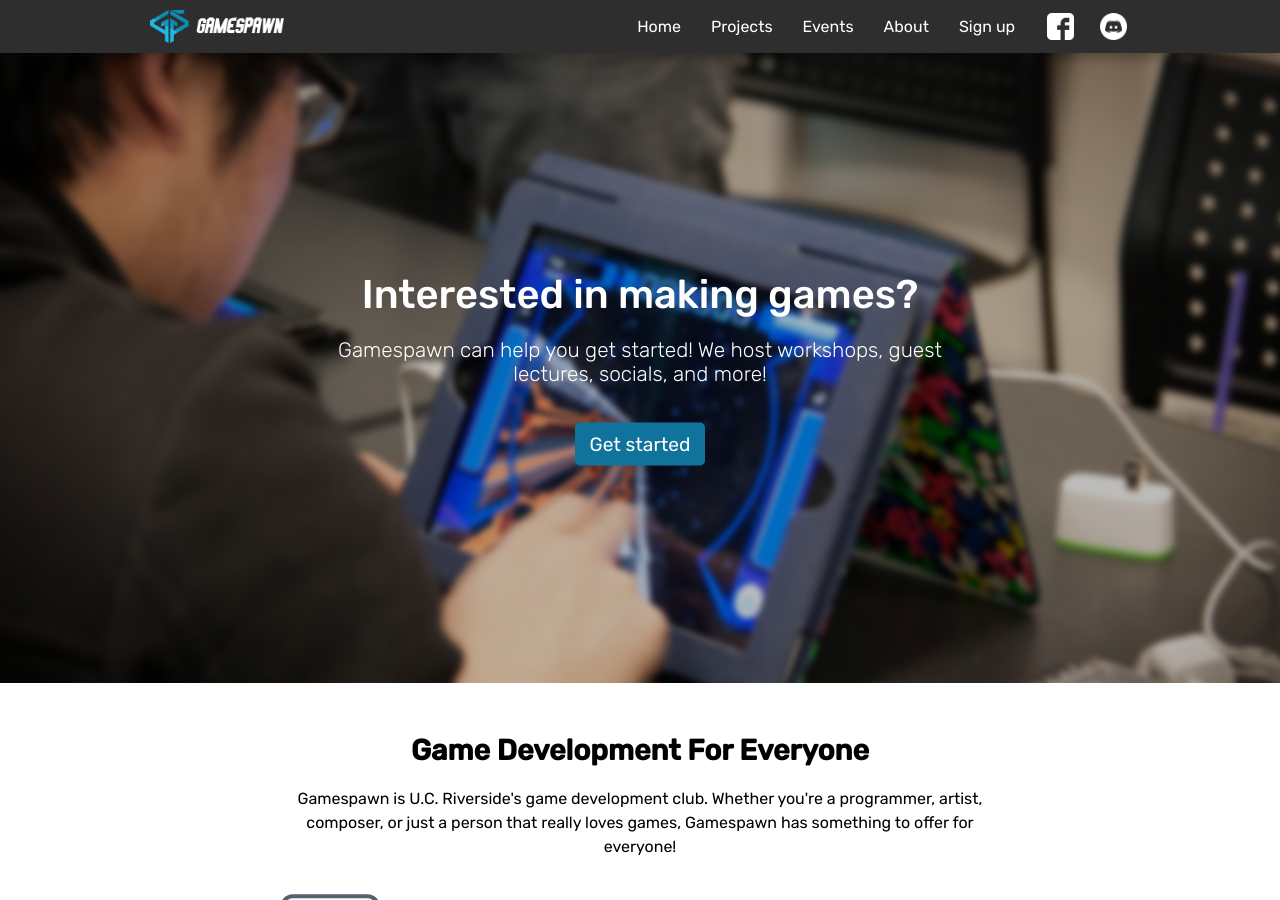
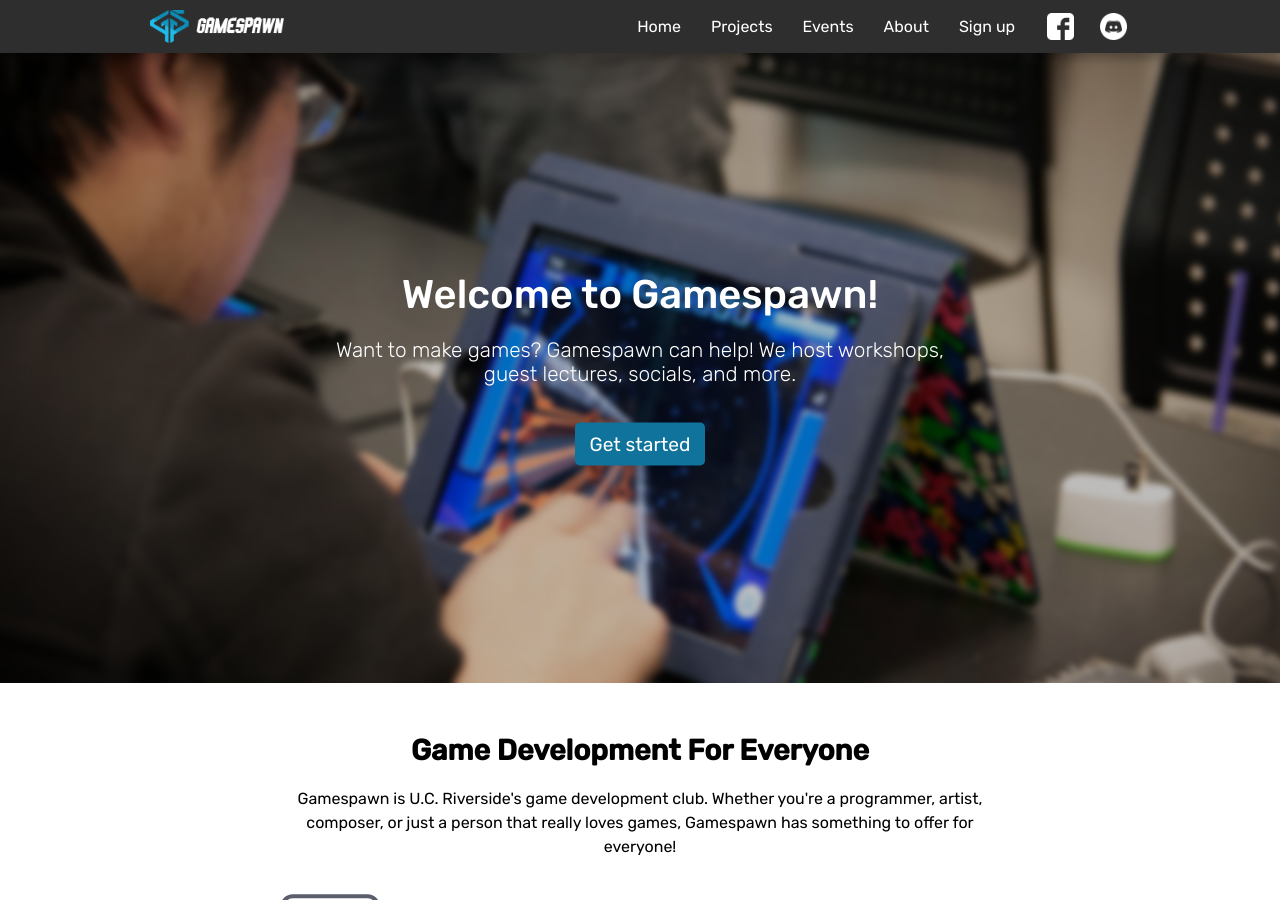
Before and after one commit to khuan028/GamespawnRedesignV2, a Jekyll site: the page built from index.html, in a window 1280 px wide and 900 px high. Built offline with Jekyll 4.4.1, drawn with Linux system fonts in a browser that asks for light colours; Markdown is read by kramdown in place of the engine named in the settings.

```diff
--- a/_includes/html/cta_banner.html
+++ b/_includes/html/cta_banner.html
@@ -8,7 +8,7 @@
                     Your browser does not support SVG
             </object></span
             ><span>
-                <p class="cta-text">Interested? Sign up for email updates.</p>
+                <p class="cta-text margin-10">&nbsp;&nbsp;Interested? Sign up for email updates.&nbsp;&nbsp;</p>
             </span
             ><span>
                 <a href="{{site.baseurl}}/signup.html" class="btn-outlined">Sign up</a>
--- a/_layouts/project_page.html
+++ b/_layouts/project_page.html
@@ -15,7 +15,8 @@
             {% else %}
             new members!
             {% endif %}
-            <a href="mailto:{{page.email}}">Apply now!</a></div>
+            &nbsp;
+            <a href="mailto:{{page.email}}" class="btn-outlined margin-10 mobile-center-button">Apply now!</a></div>
         <br>
         {% endif %}
         <img src="{{site.baseurl}}/{{page.thumbnail}}" id="project-page-thumbnail">
--- a/index.html
+++ b/index.html
@@ -10,8 +10,8 @@
     </div>
     <div class="centered">
         <div id="hero-text">
-            <h1>Interested in making games?</h1>
-            <h3>Gamespawn can help you get started! We host workshops, guest lectures, socials, and more!</h3>
+            <h1>Welcome to Gamespawn!</h1>
+            <h3>Want to make games? Gamespawn can help! We host workshops, guest lectures, socials, and more.</h3>
             <div class="spacer-medium"></div>
             <a href="{{site.baseurl}}/signup.html" class="btn-standard">Get started</a>
         </div>
```
Also changed, not shown: _includes/css/common.css (+9 -0 lines), css/project_page.css (+7 -6 lines).
